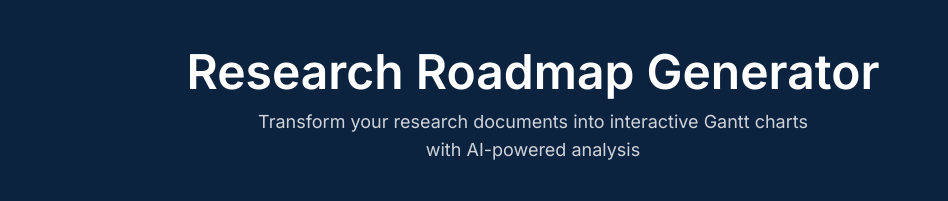
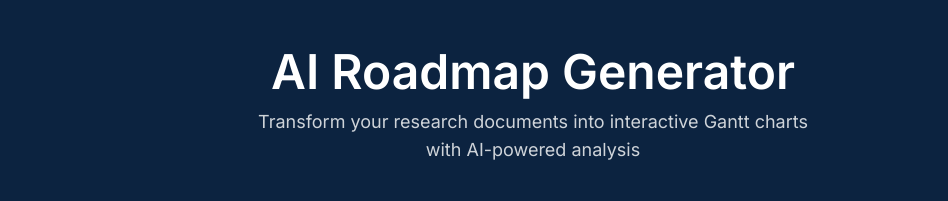
Before and after one commit to mjpensa/Gantt-Restore-2.0, a website: page Public/index.html in a window 1280 px wide. Shown: the top 201 px of the page, without its empty margins (107-1055 px from the left). Drawn offline with nearby package versions, Linux system fonts and the light colour scheme.

Commit message:
Update index.html and chart.html

```diff
--- a/Public/index.html
+++ b/Public/index.html
@@ -3,7 +3,7 @@
 <head>
     <meta charset="UTF-8" />
     <meta name="viewport" content="width=device-width, initial-scale=1.0" />
-    <title>Dynamic Gantt Chart</title>
+    <title>AI Roadmap Generator</title>
 
     <!-- 1. Load Tailwind CSS -->
     <script src="https://cdn.tailwindcss.com"></script>
@@ -83,7 +83,7 @@
             <!-- Ensure title block text is white if global style fails -->
             <div class="text-center mb-10 text-white" id="title-block">
                 <h1 class="text-4xl md:text-5xl font-bold mb-3">
-                    Research Roadmap Generator
+                    AI Roadmap Generator
                 </h1>
                 <p class="text-lg opacity-80 max-w-xl mx-auto">
                     Transform your research documents into interactive Gantt charts with AI-powered analysis
```
Also changed, not shown: Public/chart.html (+1 -1 lines).
